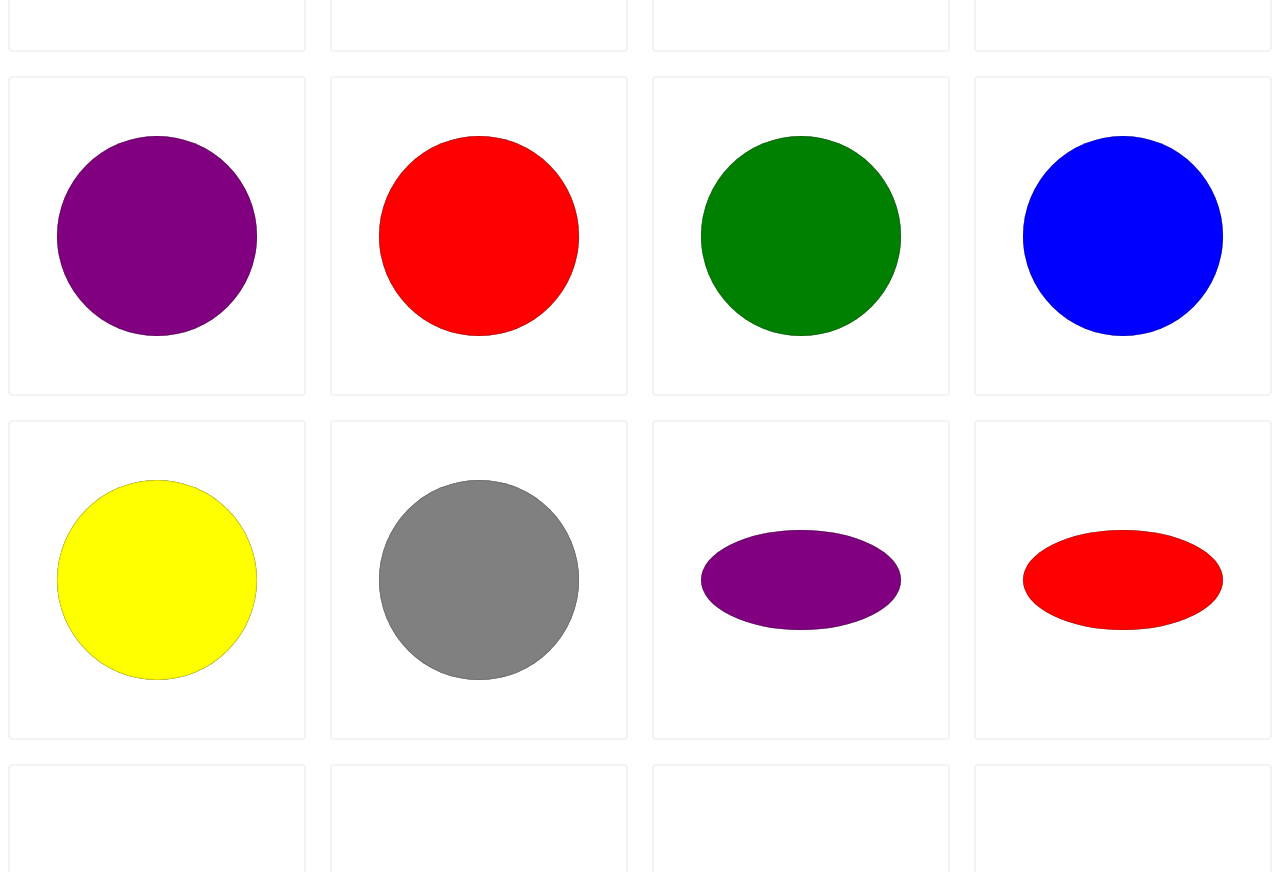
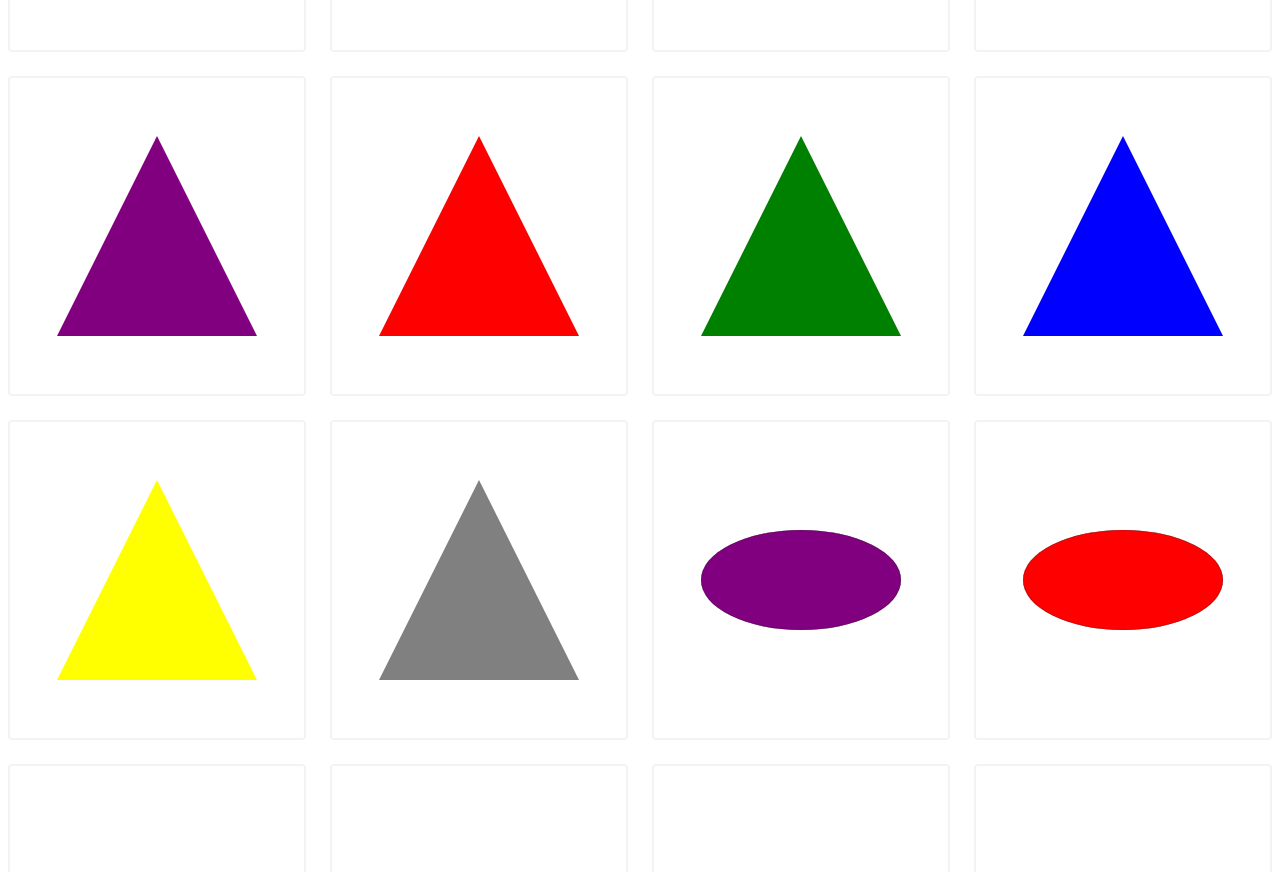
Before and after one commit to NSDrowned/shapes-grid-test, a React (Create React App) app: page / in a window 1280 px wide. Shown: the part 1280-2152 px from the top of the page. Built offline with nearby package versions, Linux system fonts and the light colour scheme.

Commit message:
Triangle done

```diff
--- a/src/components/items/item/item.js
+++ b/src/components/items/item/item.js
@@ -22,9 +22,11 @@ const Round = styled.div`
     border-radius: 50%;
 `
 const Triangle = styled.div`
-    width: 200px;
-    height: 200px;
-    border-radius: 50%;
+    width: 0;
+    height: 0;
+	border-left: 100px solid transparent;
+	border-right: 100px solid transparent;
+	border-bottom: 200px solid ${(props) => `${props.color}`};
 `
 const Oval = styled.div`
     width: 200px;
@@ -44,7 +46,7 @@ function Items(props) {
             case 'round':
                 return <Round style={{backgroundColor: props.color}}></Round>;
             case 'triangle':
-                return <Triangle style={{backgroundColor: props.color}}></Triangle>;
+                return <Triangle color={props.color}></Triangle>;
             case 'oval':
                 return <Oval style={{backgroundColor: props.color}}></Oval>;
             case 'rectangle':
```
